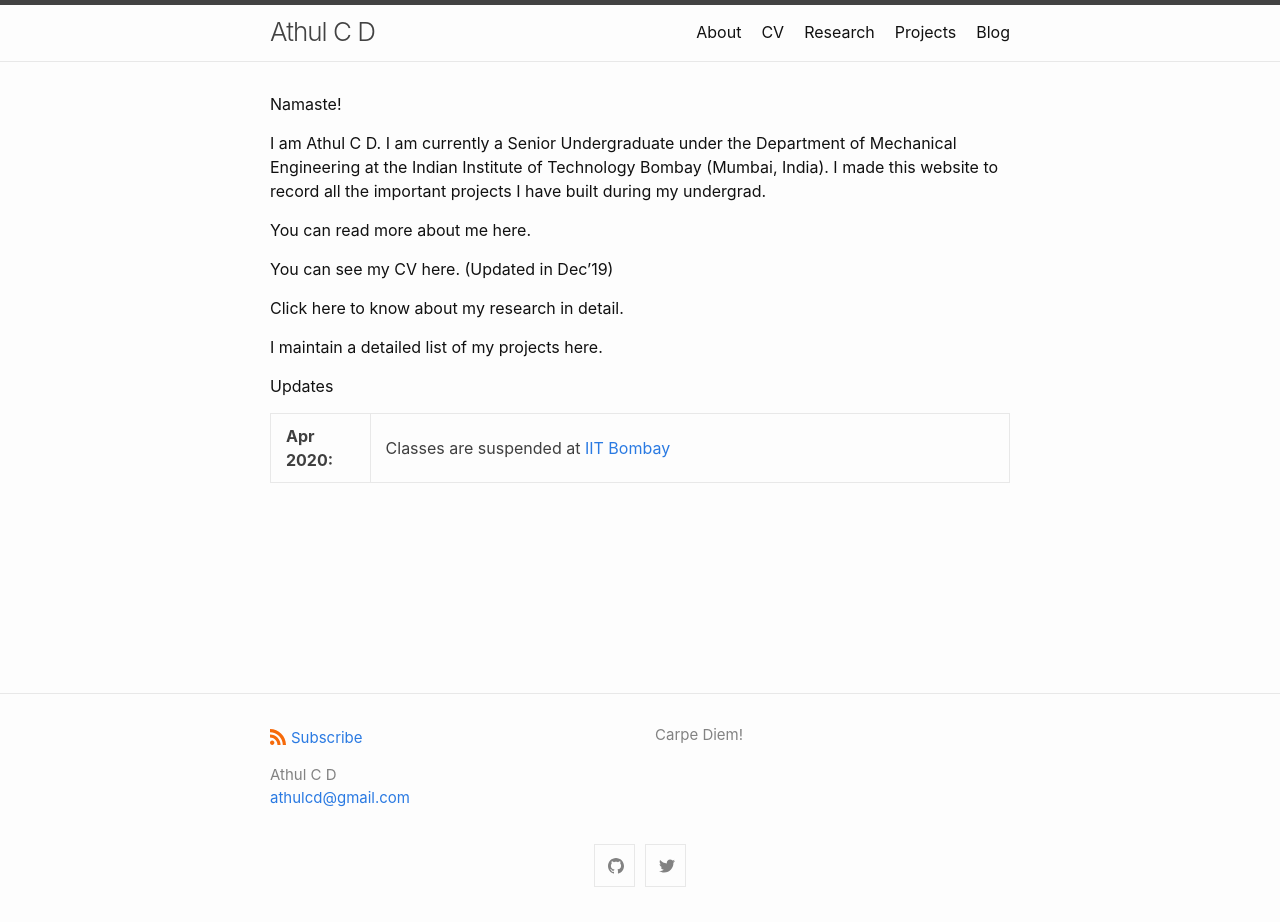
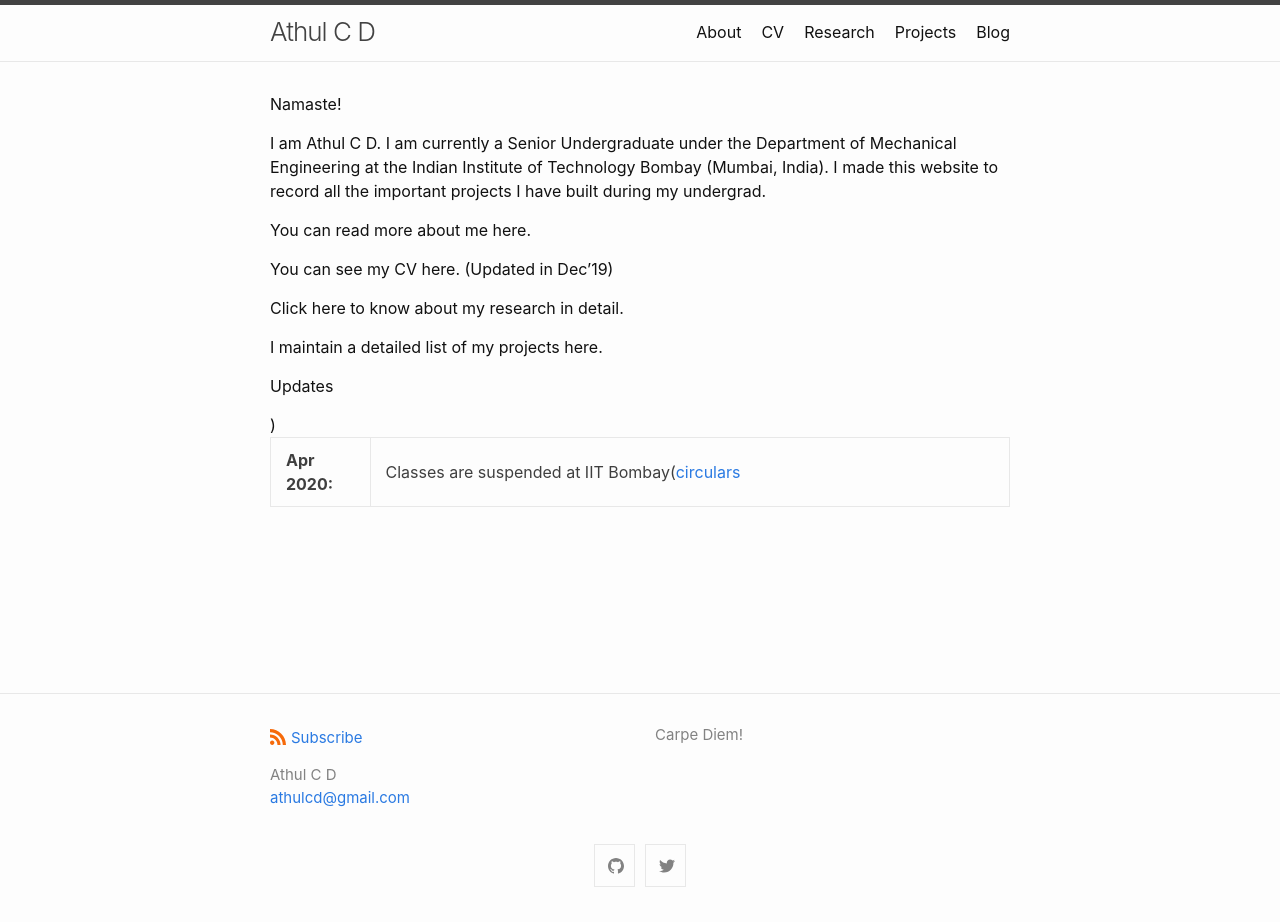
Before and after one commit to athulcd/athulcd.github.io, a Jekyll site: the page built from index.md, in a window 1280 px wide. Built offline with Jekyll 4.4.1, drawn with Linux system fonts in a browser that asks for light colours.

Commit message:
Update index.md

```diff
--- a/index.md
+++ b/index.md
@@ -24,4 +24,4 @@
 <table>
 <col width="100px">
 <col width="650px">
-<tr><td><b>Apr 2020:</b></td><td>Classes are suspended at <a href="http://www.iitb.ac.in/en/covid-19-important-circulars">IIT Bombay</a></td></tr>
+<tr><td><b>Apr 2020:</b></td><td>Classes are suspended at IIT Bombay(<a href="http://www.iitb.ac.in/en/covid-19-important-circulars">circulars</a></td></tr>)
```
